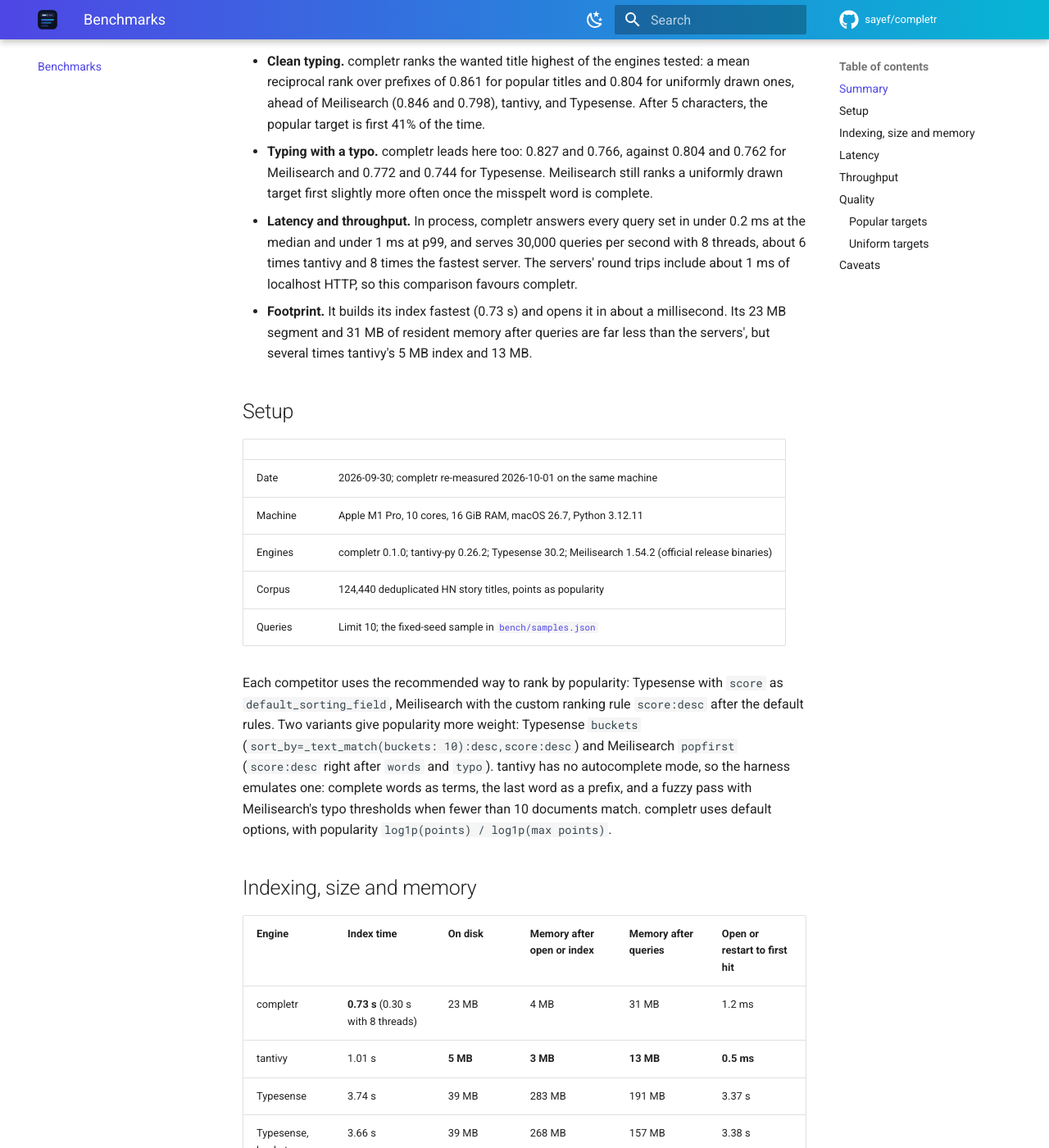
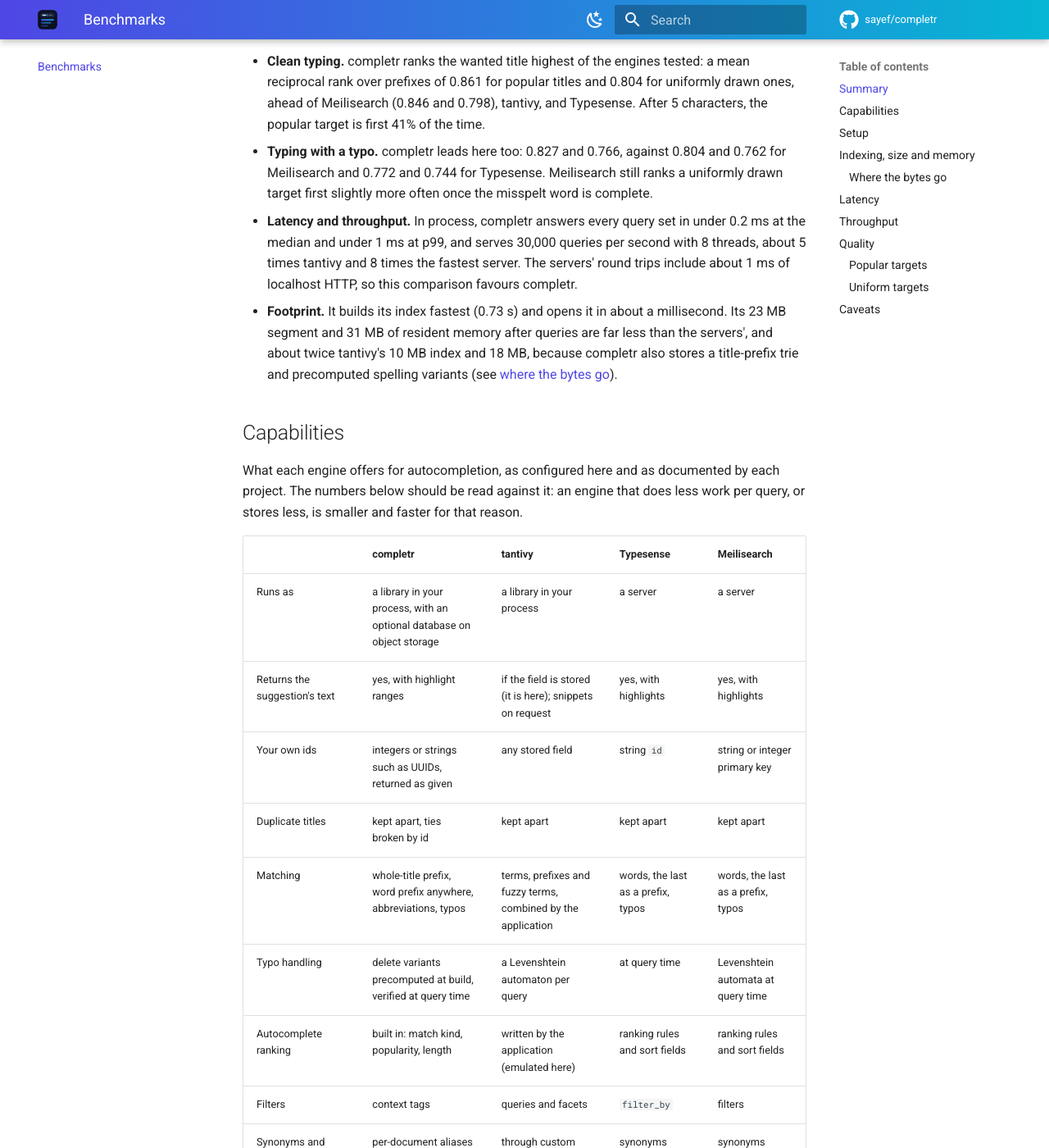
Before and after one commit to sayef/completr, an MkDocs documentation site: the page built from docs/benchmarks.md, in a window 1280 px wide and 1400 px high, scrolled down 525 px. Shown: the whole window at 82% size. Built offline with MkDocs 1.6.1 and Material for MkDocs 9.7.7, drawn with Linux system fonts in a browser that asks for light colours; comment, search, counter and statistics services are not loaded; some of the changed text lies outside the part shown.

Commit message:
Store titles in the tantivy adapter, add a capability comparison and a size breakdown

```diff
--- a/docs/benchmarks.md
+++ b/docs/benchmarks.md
@@ -20,19 +20,44 @@
   Meilisearch and 0.772 and 0.744 for Typesense. Meilisearch still ranks a uniformly drawn target first
   slightly more often once the misspelt word is complete.
 - **Latency and throughput.** In process, completr answers every query set in under 0.2 ms at the median
-  and under 1 ms at p99, and serves 30,000 queries per second with 8 threads, about 6 times tantivy and 8
+  and under 1 ms at p99, and serves 30,000 queries per second with 8 threads, about 5 times tantivy and 8
   times the fastest server. The servers' round trips include about 1 ms of localhost HTTP, so this
   comparison favours completr.
 - **Footprint.** It builds its index fastest (0.73 s) and opens it in about a millisecond. Its 23 MB
-  segment and 31 MB of resident memory after queries are far less than the servers', but several times
-  tantivy's 5 MB index and 13 MB.
+  segment and 31 MB of resident memory after queries are far less than the servers', and about twice
+  tantivy's 10 MB index and 18 MB, because completr also stores a title-prefix trie and precomputed
+  spelling variants (see [where the bytes go](#where-the-bytes-go)).
+
+## Capabilities
+
+What each engine offers for autocompletion, as configured here and as documented by each project. The
+numbers below should be read against it: an engine that does less work per query, or stores less, is
+smaller and faster for that reason.
+
+| | completr | tantivy | Typesense | Meilisearch |
+|---|---|---|---|---|
+| Runs as | a library in your process, with an optional database on object storage | a library in your process | a server | a server |
+| Returns the suggestion's text | yes, with highlight ranges | if the field is stored (it is here); snippets on request | yes, with highlights | yes, with highlights |
+| Your own ids | integers or strings such as UUIDs, returned as given | any stored field | string `id` | string or integer primary key |
+| Duplicate titles | kept apart, ties broken by id | kept apart | kept apart | kept apart |
+| Matching | whole-title prefix, word prefix anywhere, abbreviations, typos | terms, prefixes and fuzzy terms, combined by the application | words, the last as a prefix, typos | words, the last as a prefix, typos |
+| Typo handling | delete variants precomputed at build, verified at query time | a Levenshtein automaton per query | at query time | Levenshtein automata at query time |
+| Autocomplete ranking | built in: match kind, popularity, length | written by the application (emulated here) | ranking rules and sort fields | ranking rules and sort fields |
+| Filters | context tags | queries and facets | `filter_by` | filters |
+| Synonyms and abbreviations | per-document aliases | through custom tokenisers | synonyms | synonyms |
+| Vector and hybrid search | yes, quantised | no | yes | yes |
+| Updates | immutable segments, deltas and override layers | segments with deletes | live API | live API |
+| Identical results however the index is segmented | yes, tested | not documented | not documented | not documented |
+
+All engines in this benchmark store and return each result's title. The HN corpus uses integer ids; string
+ids add their bytes to completr's key column.
 
 ## Setup
 
 | | |
 |---|---|
-| Date | 2026-09-30; completr re-measured 2026-10-01 on the same machine |
-| Machine | Apple M1 Pro, 10 cores, 16 GiB RAM, macOS 26.7, Python 3.12.11 |
+| Date | 2026-09-30; completr and tantivy re-measured 2026-10-01 on the same machine |
+| Machine | Apple M1 Pro, 10 cores, 16 GiB RAM, macOS 26.7, Python 3.12.11 (3.13.7 for the re-runs) |
 | Engines | completr 0.1.0; tantivy-py 0.26.2; Typesense 30.2; Meilisearch 1.54.2 (official release binaries) |
 | Corpus | 124,440 deduplicated HN story titles, points as popularity |
 | Queries | Limit 10; the fixed-seed sample in [`bench/samples.json`](https://github.com/sayef/completr/blob/main/bench/samples.json) |
@@ -42,7 +67,8 @@
 Two variants give popularity more weight: Typesense `buckets` (`sort_by=_text_match(buckets: 10):desc,score:desc`)
 and Meilisearch `popfirst` (`score:desc` right after `words` and `typo`). tantivy has no autocomplete mode,
 so the harness emulates one: complete words as terms, the last word as a prefix, and a fuzzy pass with
-Meilisearch's typo thresholds when fewer than 10 documents match. completr uses default options, with
+Meilisearch's typo thresholds when fewer than 10 documents match. Its title is a stored field, read with
+each hit, as for the other engines. completr uses default options, with
 popularity `log1p(points) / log1p(max points)`.
 
 ## Indexing, size and memory
@@ -50,7 +76,7 @@
 | Engine | Index time | On disk | Memory after open or index | Memory after queries | Open or restart to first hit |
 |---|---|---|---|---|---|
 | completr | **0.73 s** (0.30 s with 8 threads) | 23 MB | 4 MB | 31 MB | 1.2 ms |
-| tantivy | 1.01 s | **5 MB** | **3 MB** | **13 MB** | **0.5 ms** |
+| tantivy | 1.02 s | **10 MB** | **3 MB** | **18 MB** | **0.6 ms** |
 | Typesense | 3.74 s | 39 MB | 283 MB | 191 MB | 3.37 s |
 | Typesense, buckets | 3.66 s | 39 MB | 268 MB | 157 MB | 3.38 s |
 | Meilisearch | 2.08 s | 136 MB | 811 MB | 136 MB | 223 ms |
@@ -60,6 +86,21 @@
 5,000 prefix queries; for the servers, it is the RSS of the server process after indexing and after all
 queries. completr opens a local segment without reading it whole; `Segment::verify` checks its checksum.
 
+### Where the bytes go
+
+completr's 23.4 MB segment, by section, with what tantivy keeps for the same purpose:
+
+| Section | Size | Purpose | tantivy |
+|---|---|---|---|
+| Spelling variants | 7.1 MB | SymSpell delete variants hashed into buckets of word ordinals, so a typo costs lookups instead of an automaton | none: it runs a Levenshtein automaton over its term dictionary per query |
+| Title trie | 6.2 MB | every title as a key, for whole-title prefix matches such as "show hn: ru" | none: it indexes words only |
+| Title texts | 3.9 MB | the original titles, FSST-compressed, for suggestions | its document store, compressed in blocks |
+| Words | 3.9 MB | word dictionary, postings, frequencies | its term dictionary and postings |
+| Columns | 1.9 MB | ids, popularity, text lengths | a bit-packed score column |
+
+Words and columns together, about 6 MB, are what tantivy's term index and score column cover. The variants
+and the title trie are what make typos and title prefixes fast and well ranked.
+
 ## Latency
 
 Single client, limit 10, in milliseconds. In-process time for completr and tantivy; for the servers, the
@@ -130,7 +171,7 @@
 | Engine | MRR | S@1, 3 chars | S@1, 5 chars | S@5, 5 chars | S@1, 8 chars | Keystrokes to top 5 | MRR, typo | S@1, 5 chars, typo | S@1, 8 chars, typo | Reached top 1, typo |
 |---|---|---|---|---|---|---|---|---|---|---|
 | completr | **0.804** | 0.027 | **0.184** | **0.338** | **0.465** | **7.5** | **0.766** | 0.138 | 0.342 | 0.983 |
-| tantivy | 0.738 | 0.010 | 0.080 | 0.137 | 0.231 | 10.1 | 0.683 | 0.074 | 0.188 | 0.943 |
+| tantivy | 0.737 | 0.007 | 0.077 | 0.137 | 0.234 | 10.2 | 0.683 | 0.070 | 0.195 | 0.943 |
 | Typesense | 0.755 | 0.017 | 0.084 | 0.157 | 0.278 | 9.5 | 0.744 | 0.077 | 0.208 | **0.997** |
 | Typesense, buckets | 0.754 | 0.017 | 0.087 | 0.157 | 0.268 | 9.6 | 0.743 | 0.081 | 0.201 | **0.997** |
 | Meilisearch | 0.798 | **0.030** | 0.181 | 0.331 | 0.438 | 7.6 | 0.762 | **0.144** | **0.369** | 0.950 |
@@ -149,9 +190,11 @@
   uniformly drawn targets Meilisearch ranks the target first more often once the misspelt word is complete
   (at 8 characters, 37% against 34%). Typesense reaches the top result for almost every typo'd target,
   completr for over 98%.
-- **Footprint against tantivy.** completr's segment is about 5 times larger than tantivy's index and uses
-  more memory after queries, because it stores hashed spelling variants, a title trie for prefix scans and
-  the title texts (FSST-compressed) for suggestions. It opens in 1.2 ms against 0.5 ms for tantivy.
+- **Footprint against tantivy.** completr's segment is about twice the size of tantivy's index and uses
+  more memory after queries, because it stores hashed spelling variants and a title trie for prefix scans
+  (see [where the bytes go](#where-the-bytes-go)). It opens in 1.2 ms against 0.6 ms for tantivy.
+- **tantivy's merge.** tantivy merges segments in the background, so its size varies between runs (10 to
+  11 MB here).
 - **Recommended settings, not tuning.** Each engine runs with the configuration its documentation
   recommends for popularity ranking. Other settings trade clean against typo'd quality differently, as
   the variants show.
```
Also changed, not shown: other parts of docs/benchmarks.md (+6 -6 lines), README.md (+4 -2 lines), bench/README.md (+2 -1 lines), bench/results/results.md (+10 -10 lines), 2 other files.
